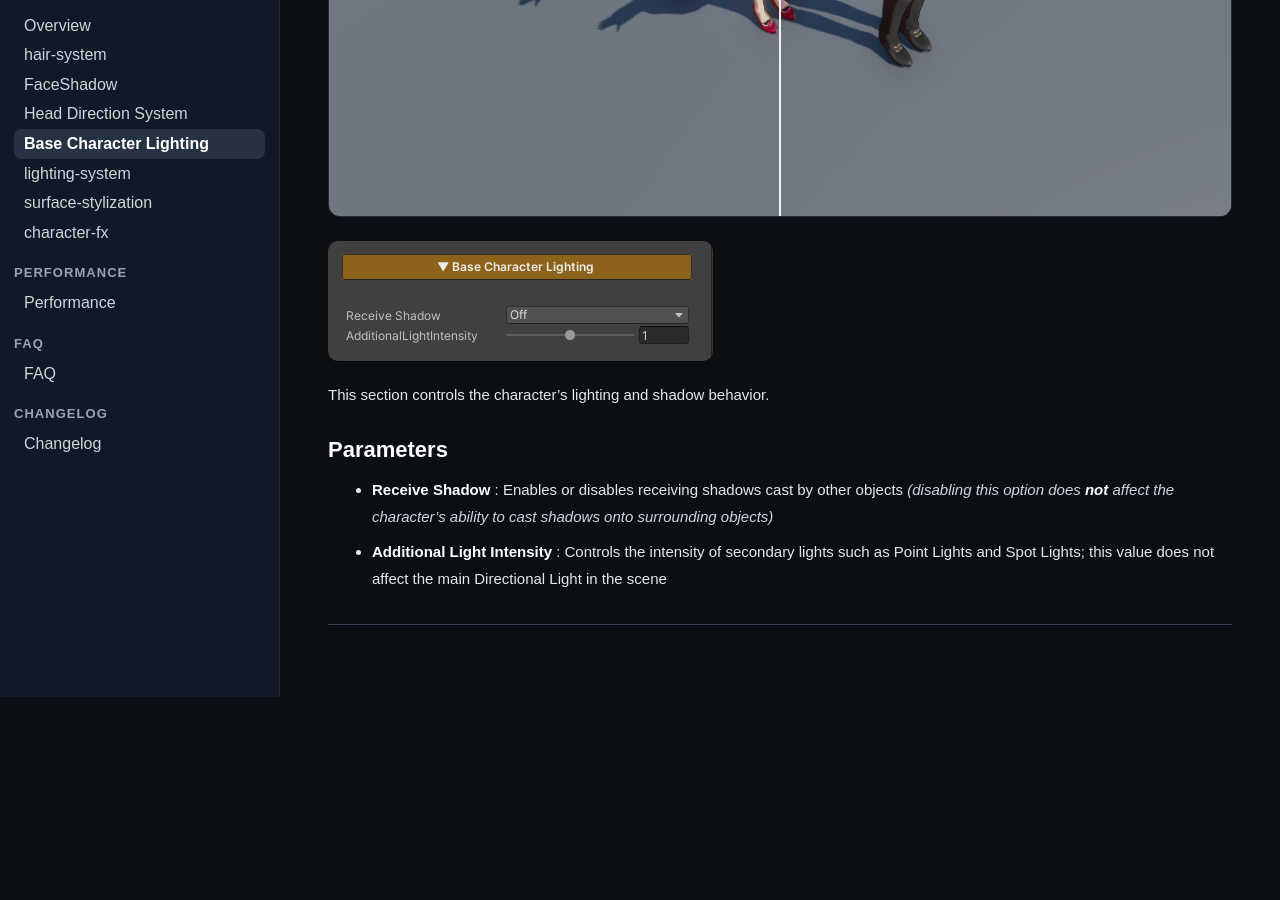
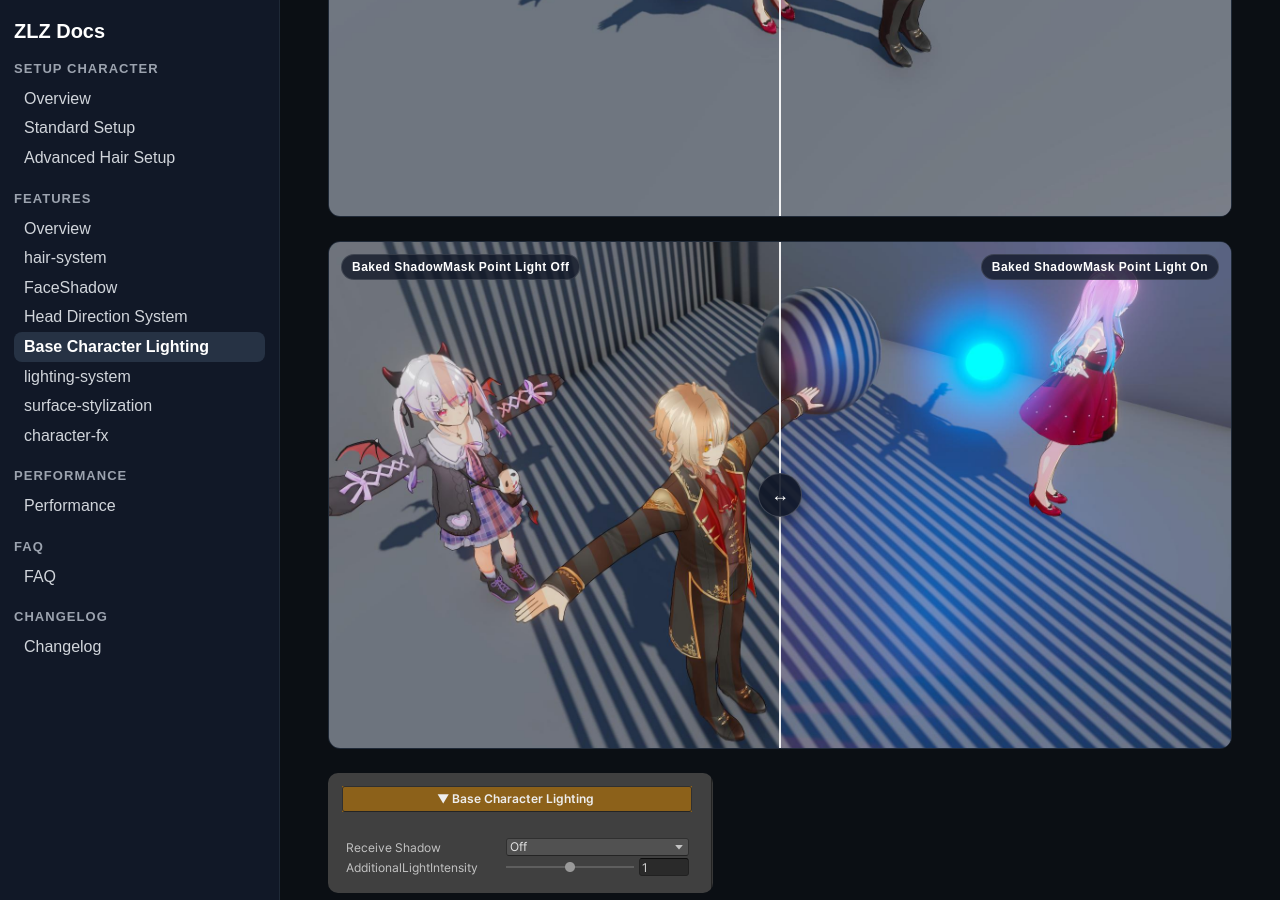
Before and after one commit to zlz-studio/zlz-studio.github.io, a Jekyll site: the page built from features/Base-Character-Lighting/index.md, in a window 1280 px wide and 900 px high, scrolled down 450 px. Built offline with Jekyll 4.4.1, drawn with Linux system fonts in a browser that asks for light colours; before the commit the page ends 1147 px from its top, so only the background shows below that.

Commit message:
Update index.md

```diff
--- a/features/Base-Character-Lighting/index.md
+++ b/features/Base-Character-Lighting/index.md
@@ -20,6 +20,21 @@
   <div class="compare-label after">Realtime Lighting ReceiveShadow On</div>
 </div>
 
+<div class="compare-container">
+  <div class="compare-base">
+    <img src="../images/ShadowMask_PointLight_Off.jpg" alt="ShadowMask_PointLight_Off">
+  </div>
+
+  <div class="compare-overlay">
+    <img src="../images/ShadowMask_PointLight_On.jpg" alt="ShadowMask_PointLight_On">
+  </div>
+
+  <div class="compare-handle"></div>
+
+  <div class="compare-label before">Baked ShadowMask Point Light Off</div>
+  <div class="compare-label after">Baked ShadowMask Point Light On</div>
+</div>
+
 ![basecharacterlighting](../images/basecharacterlighting.png)
 
 This section controls the character’s lighting and shadow behavior.
```
